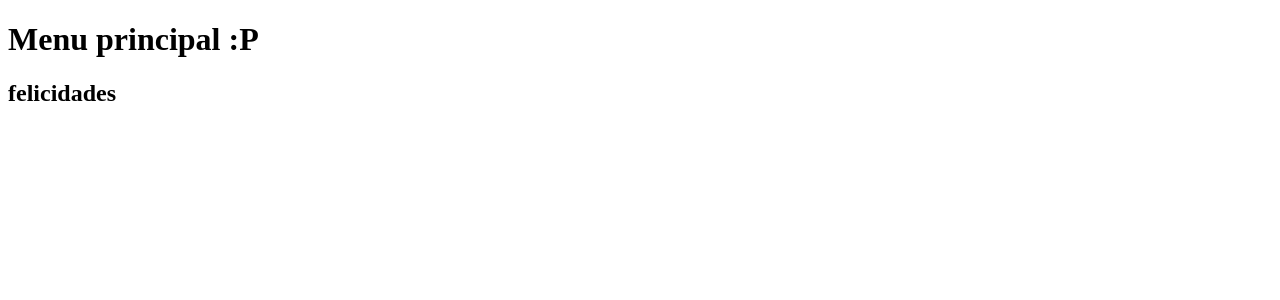
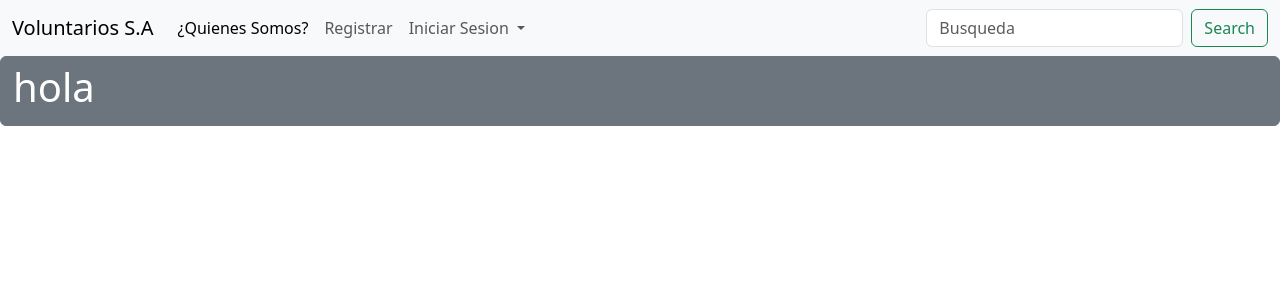
Before and after one commit to JJGL-2264422/WebVoluntarios, a PHP site: page /vista/MenuPrincipal.php in a window 1280 px wide. Shown: the top 300 px of the page. Run offline with PHP 8.4, Linux system fonts and the light colour scheme.

Commit message:
navbar y configuracion del navbar vista

```diff
--- a/index.php
+++ b/index.php
@@ -1,3 +1,3 @@
 <?php
-header("locate: vista/MenuPrincipal.php")
+header("location: vista/MenuPrincipal.php")
 ?>
--- a/vista/MenuPrincipal.php
+++ b/vista/MenuPrincipal.php
@@ -1,3 +1,6 @@
+<?php
+    include("../navbar/dir_navbar.php");
+ ?>
 <!DOCTYPE html>
 <html lang="en">
 <head>
@@ -6,13 +9,13 @@
     <title>Document</title>
 </head>
 <body>
+ <?php
+    incluir_navbar();
+ ?>
+    <div class="d-flex column mb-3 btn btn-secondary">
+        <h1>hola</h1>
+        <div>
 
-    <h1>Menu principal :P</h1>
-    <div class="d-flex ">
-        <div>
-            <h2>felicidades
-
-            </h2>
         </div>
         <div>
 
--- /dev/null
+++ b/vista/navbar_vista.php
@@ -0,0 +1,50 @@
+<!DOCTYPE html>
+<html lang="en">
+<head>
+    <meta charset="UTF-8">
+    <meta name="viewport" content="width=device-width, initial-scale=1.0">
+    <title>Otra Página</title>
+    <link href="https://cdn.jsdelivr.net/npm/bootstrap@5.3.3/dist/css/bootstrap.min.css"
+    rel="stylesheet" integrity="sha384-QWTKZyjpPEjISv5WaRU9OFeRpok6YctnYmDr5pNlyT2bRjXh0JMhjY6hW+ALEwIH" crossorigin="anonymous">
+</head>
+<body>
+<nav class="navbar navbar-expand-lg navbar-light bg-body-tertiary">
+  <div class="container-fluid">
+    <a class="navbar-brand" href="MenuPrincipal.php">Voluntarios S.A</a>
+    <button class="navbar-toggler" type="button" data-bs-toggle="collapse" data-bs-target="#navbarSupportedContent"
+    aria-controls="navbarSupportedContent" aria-expanded="false" aria-label="Toggle navigation">
+      <span class="navbar-toggler-icon"></span>
+    </button>
+    <div class="collapse navbar-collapse" id="navbarSupportedContent">
+      <ul class="navbar-nav me-auto mb-2 mb-lg-0">
+        <li class="nav-item">
+          <a class="nav-link active" aria-current="page" href="###">¿Quienes Somos?</a>
+        </li>
+
+        <li class="nav-item">
+          <a class="nav-link" href="../Vista/signup_ususario.php">Registrar</a>
+        </li>
+        <li class="nav-item dropdown">
+          <a class="nav-link dropdown-toggle" href="#" role="button" data-bs-toggle="dropdown" aria-expanded="false">
+            Iniciar Sesion
+          </a>
+          <ul class="dropdown-menu justify-content-top "!important>
+            <li><a class="dropdown-item" href="login_admin2.php">Administrador</a></li>
+            <li><a class="dropdown-item" href="login_vendedor2.php">Vendedor</a></li>
+            <li><a class="dropdown-item" href="login_user2.php">Usuarios</a></li>
+          </ul>
+        </li>
+      </ul>
+      <form class="d-flex" role="search">
+        <input class="form-control me-2" type="search" placeholder="Busqueda" aria-label="Search">
+        <button class="btn btn-outline-success" type="submit">Search</button>
+      </form>
+    </div>
+  </div>
+</nav>
+
+
+<script src="https://cdn.jsdelivr.net/npm/bootstrap@5.3.3/dist/js/bootstrap.bundle.min.js"
+integrity="sha384-YvpcrYf0tY3lHB60NNkmXc5s9fDVZLESaAA55NDzOxhy9GkcIdslK1eN7N6jIeHz" crossorigin="anonymous"></script>
+</body>
+</html>
```
Also changed, not shown: navbar/dir_navbar.php (added, +35 -0 lines).
